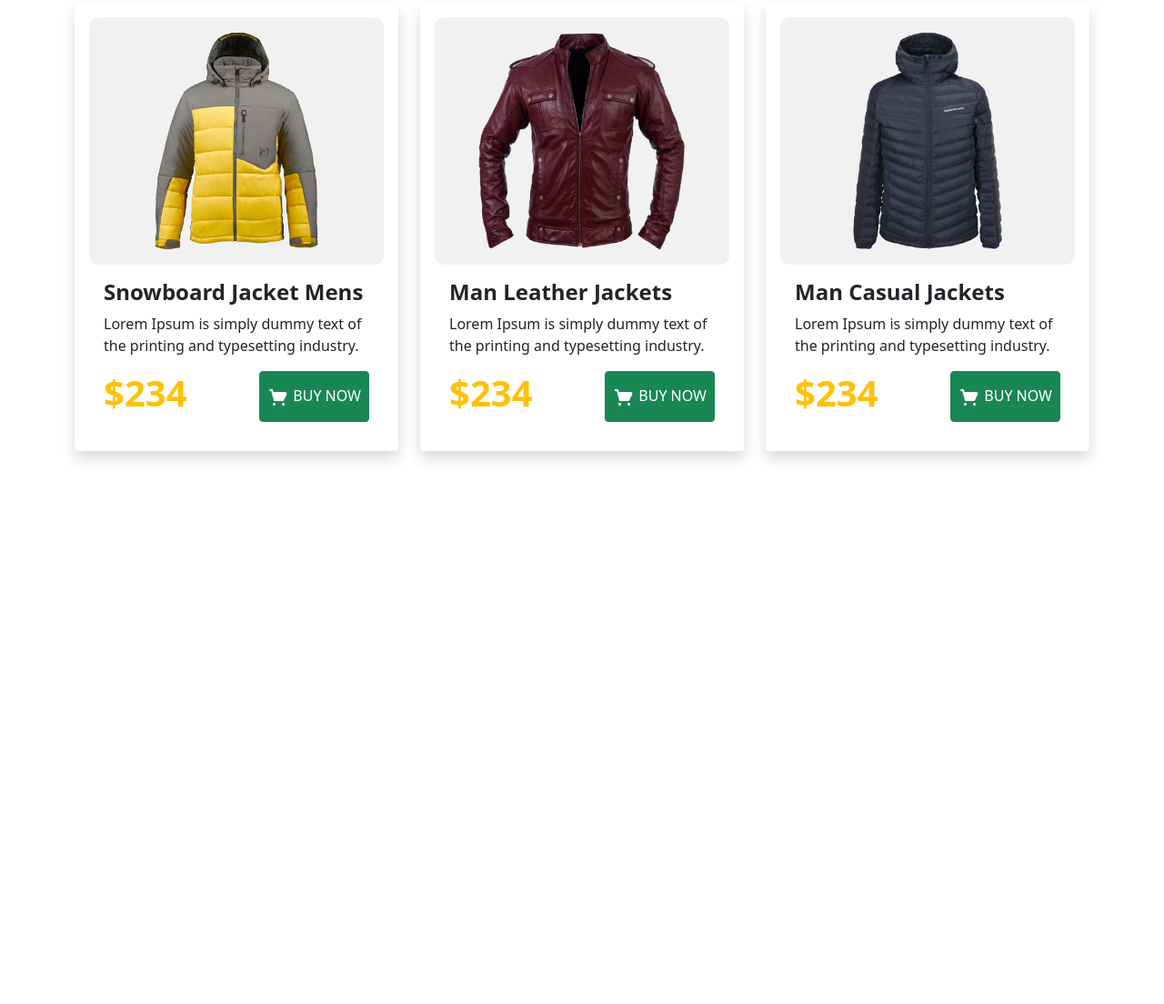
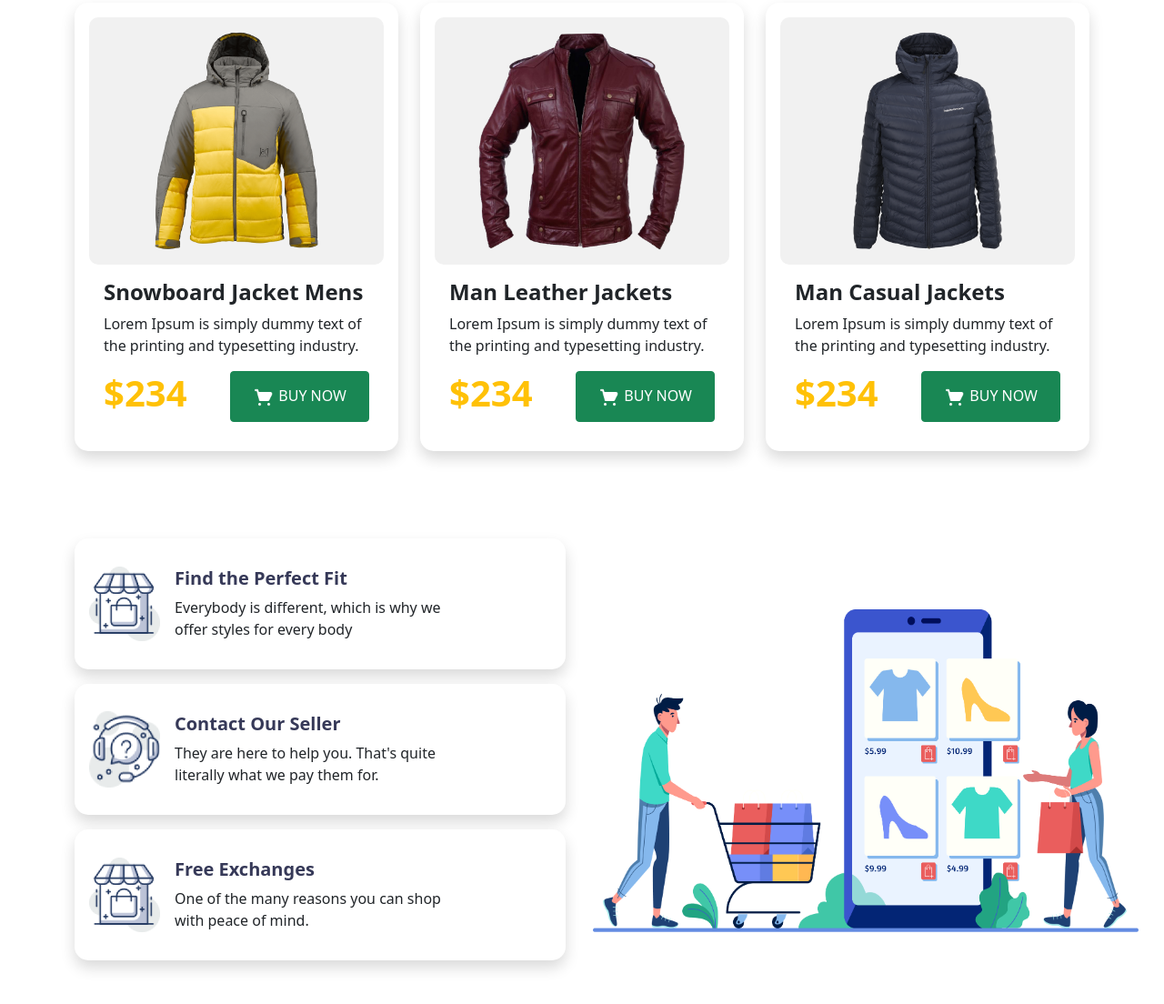
Before and after one commit to arifraj199/practise-penguin, a plain HTML site: page index.html in a window 1280 px wide. Shown: the part 1427-2531 px from the top of the page at 91% size. Before the commit the page ends 2019 px from the top, so only its background shows below. Drawn offline with nearby package versions, Linux system fonts and the light colour scheme.

Commit message:
last section added

```diff
--- a/index.html
+++ b/index.html
@@ -34,11 +34,23 @@
             background-color: #F1F1F1;
             border-radius: 10px;
         }
+
+        .jacket-padd {
+            border-radius: 15px;
+        }
+
+        .c-title-color {
+            color: #363958;
+        }
+
+        .c-padding {
+            border-radius: 15px;
+        }
     </style>
 
 </head>
 
-<body>
+<body style="background-color: white;">
 
     <header style="background-color: #FFFBF0;">
         <!-- Navbar Section -->
@@ -73,105 +85,157 @@
     </header>
     <main>
         <section class="container-fluid" style="background-color: #FFFBF0;">
-            <div class="container">
-                <div class="row">
-                    <div class="col-sm-12 col-md-6 col-lg-6 top-form">
-                        <h1><span class="text-warning">BE THE PENGUINS</span><br>OF WINTER</h1>
+            <div class="container ">
+                <div class="row ">
+                    <div class="col-sm-12 col-md-6 col-lg-6 top-form ">
+                        <h1><span class="text-warning ">BE THE PENGUINS</span><br>OF WINTER</h1>
                         <p>Lorem Ipsum is simply dummy text of the printing<br>and typesetting industry.</p>
-                        <button class="btn btn-success text-white uppercase text-uppercase p-2 rounded"><img src="icons/shopping-cart 1.png" alt="" width="24" height="24"> Buy Now</button>
+                        <button class="btn btn-success text-white uppercase text-uppercase py-2 px-4 rounded "><img src="icons/shopping-cart 1.png " alt=" " width="24 " height="24 "> Buy Now</button>
                     </div>
-                    <div class="col-sm-12 col-md-6 col-lg-6">
-                        <img src="images/model.png" alt="">
+                    <div class="col-sm-12 col-md-6 col-lg-6 ">
+                        <img src="images/model.png " alt=" ">
                     </div>
                 </div>
             </div>
         </section>
 
-        <section class="container-fluid bg-white">
-            <div class="container">
-                <h1 class="text-uppercase pt-5 pb-4 fw-bold w-jacket-title">women jacket</h1>
-                <div class="row row-cols-1 row-cols-md-3 g-4 mb-5">
+        <section class="container-fluid bg-white ">
+            <div class="container ">
+                <h1 class="text-uppercase pt-5 pb-4 fw-bold w-jacket-title ">women jacket</h1>
+                <div class="row row-cols-1 row-cols-md-3 g-4 mb-5 ">
                     <div class="col-sm-12 col-md-6 col-lg-4">
-                        <div class="card shadow p-3 mb-5 bg-body rounded border border-0">
-                            <img src="images/jacket-1.png" class="card-img-top jacket-img px-5 py-3" alt="..." width="293">
+                        <div class="card shadow p-3 mb-5 bg-body jacket-padd border border-0 ">
+                            <img src="images/jacket-1.png " class="card-img-top jacket-img px-5 py-3 " alt="... " width="293 ">
                             <div class="card-body ">
-                                <h5 class="card-title fw-bold fs-4">Yellow Coat Jacket</h5>
-                                <p class="card-text fw-normal">Lorem Ipsum is simply dummy text of the printing and typesetting industry.</p>
+                                <h5 class="card-title fw-bold fs-4 ">Yellow Coat Jacket</h5>
+                                <p class="card-text fw-normal ">Lorem Ipsum is simply dummy text of the printing and typesetting industry.</p>
                                 <div class="d-flex justify-content-between ">
-                                    <h2 class="text-warning fw-bold fs-1">$234</h2>
-                                    <button class="btn btn-success text-white uppercase text-uppercase p-2 rounded "><img src="icons/shopping-cart 1.png " alt=" " width="24 " height="24 "> Buy Now</button>
+                                    <h2 class="text-warning fw-bold fs-1 ">$234</h2>
+                                    <button class="btn btn-success text-white uppercase text-uppercase p-2 rounded py-2 px-4 "><img src="icons/shopping-cart 1.png " alt=" " width="24 " height="24 "> Buy Now</button>
                                 </div>
                             </div>
                         </div>
                     </div>
-                    <div class="col-sm-12 col-md-6 col-lg-4">
-                        <div class="card shadow p-3 mb-5 bg-body rounded border border-0">
-                            <img src="images/jacket-2.png" class="card-img-top jacket-img px-5 py-3" alt="..." width="293">
+                    <div class="col-sm-12 col-md-6 col-lg-4 ">
+                        <div class="card shadow p-3 mb-5 bg-body jacket-padd border border-0 ">
+                            <img src="images/jacket-2.png " class="card-img-top jacket-img px-5 py-3 " alt="... " width="293 ">
                             <div class="card-body ">
-                                <h5 class="card-title fw-bold fs-4">Ladies Jacket</h5>
-                                <p class="card-text fw-normal">Lorem Ipsum is simply dummy text of the printing and typesetting industry.</p>
+                                <h5 class="card-title fw-bold fs-4 ">Ladies Jacket</h5>
+                                <p class="card-text fw-normal ">Lorem Ipsum is simply dummy text of the printing and typesetting industry.</p>
                                 <div class="d-flex justify-content-between ">
-                                    <h2 class="text-warning fw-bold fs-1">$234</h2>
-                                    <button class="btn btn-success text-white uppercase text-uppercase p-2 rounded "><img src="icons/shopping-cart 1.png " alt=" " width="24 " height="24 "> Buy Now</button>
+                                    <h2 class="text-warning fw-bold fs-1 ">$234</h2>
+                                    <button class="btn btn-success text-white uppercase text-uppercase p-2 rounded py-2 px-4 "><img src="icons/shopping-cart 1.png " alt=" " width="24 " height="24 "> Buy Now</button>
                                 </div>
                             </div>
                         </div>
                     </div>
-                    <div class="col-sm-12 col-md-6 col-lg-4">
-                        <div class="card shadow p-3 mb-5 bg-body rounded border border-0">
-                            <img src="images/jacket-3.png" class="card-img-top jacket-img px-5 py-3" alt="..." width="293">
+                    <div class="col-sm-12 col-md-6 col-lg-4 ">
+                        <div class="card shadow p-3 mb-5 bg-body jacket-padd border border-0 ">
+                            <img src="images/jacket-3.png " class="card-img-top jacket-img px-5 py-3 " alt="... " width="293 ">
                             <div class="card-body ">
-                                <h5 class="card-title fw-bold fs-4">Woman Leather Jacket</h5>
-                                <p class="card-text fw-normal">Lorem Ipsum is simply dummy text of the printing and typesetting industry.</p>
+                                <h5 class="card-title fw-bold fs-4 ">Woman Leather Jacket</h5>
+                                <p class="card-text fw-normal ">Lorem Ipsum is simply dummy text of the printing and typesetting industry.</p>
                                 <div class="d-flex justify-content-between ">
-                                    <h2 class="text-warning fw-bold fs-1">$234</h2>
-                                    <button class="btn btn-success text-white uppercase text-uppercase p-2 rounded "><img src="icons/shopping-cart 1.png " alt=" " width="24 " height="24 "> Buy Now</button>
+                                    <h2 class="text-warning fw-bold fs-1 ">$234</h2>
+                                    <button class="btn btn-success text-white uppercase text-uppercase p-2 rounded py-2 px-4 "><img src="icons/shopping-cart 1.png " alt=" " width="24 " height="24 "> Buy Now</button>
                                 </div>
                             </div>
                         </div>
                     </div>
                 </div>
 
-                <h1 class="text-uppercase py-4 fw-bold w-jacket-title">Man Jacket</h1>
-                <div class="row row-cols-1 row-cols-md-3 g-4 mb-5">
-                    <div class="col-sm-12 col-md-6 col-lg-4">
-                        <div class="card shadow p-3 mb-5 bg-body rounded border border-0">
-                            <img src="images/jacket-4.png" class="card-img-top jacket-img px-5 py-3" alt="..." width="293">
+                <h1 class="text-uppercase py-4 fw-bold w-jacket-title ">Man Jacket</h1>
+                <div class="row row-cols-1 row-cols-md-3 g-4 mb-5 ">
+                    <div class="col-sm-12 col-md-6 col-lg-4 ">
+                        <div class="card shadow p-3 mb-5 bg-body jacket-padd border border-0 ">
+                            <img src="images/jacket-4.png " class="card-img-top jacket-img px-5 py-3 " alt="... " width="293 ">
                             <div class="card-body ">
-                                <h5 class="card-title fw-bold fs-4">Snowboard Jacket Mens</h5>
-                                <p class="card-text fw-normal">Lorem Ipsum is simply dummy text of the printing and typesetting industry.</p>
+                                <h5 class="card-title fw-bold fs-4 ">Snowboard Jacket Mens</h5>
+                                <p class="card-text fw-normal ">Lorem Ipsum is simply dummy text of the printing and typesetting industry.</p>
                                 <div class="d-flex justify-content-between ">
-                                    <h2 class="text-warning fw-bold fs-1">$234</h2>
-                                    <button class="btn btn-success text-white uppercase text-uppercase p-2 rounded "><img src="icons/shopping-cart 1.png " alt=" " width="24 " height="24 "> Buy Now</button>
+                                    <h2 class="text-warning fw-bold fs-1 ">$234</h2>
+                                    <button class="btn btn-success text-white uppercase text-uppercase p-2 rounded py-2 px-4 "><img src="icons/shopping-cart 1.png " alt=" " width="24 " height="24 "> Buy Now</button>
                                 </div>
                             </div>
                         </div>
                     </div>
-                    <div class="col-sm-12 col-md-6 col-lg-4">
-                        <div class="card shadow p-3 mb-5 bg-body rounded border border-0">
-                            <img src="images/jacket-5.png" class="card-img-top jacket-img px-5 py-3" alt="..." width="293">
+                    <div class="col-sm-12 col-md-6 col-lg-4 ">
+                        <div class="card shadow p-3 mb-5 bg-body jacket-padd border border-0 ">
+                            <img src="images/jacket-5.png " class="card-img-top jacket-img px-5 py-3 " alt="... " width="293 ">
                             <div class="card-body ">
-                                <h5 class="card-title fw-bold fs-4">Man Leather Jackets</h5>
-                                <p class="card-text fw-normal">Lorem Ipsum is simply dummy text of the printing and typesetting industry.</p>
+                                <h5 class="card-title fw-bold fs-4 ">Man Leather Jackets</h5>
+                                <p class="card-text fw-normal ">Lorem Ipsum is simply dummy text of the printing and typesetting industry.</p>
                                 <div class="d-flex justify-content-between ">
-                                    <h2 class="text-warning fw-bold fs-1">$234</h2>
-                                    <button class="btn btn-success text-white uppercase text-uppercase p-2 rounded "><img src="icons/shopping-cart 1.png " alt=" " width="24 " height="24 "> Buy Now</button>
+                                    <h2 class="text-warning fw-bold fs-1 ">$234</h2>
+                                    <button class="btn btn-success text-white uppercase text-uppercase p-2 rounded py-2 px-4 "><img src="icons/shopping-cart 1.png " alt=" " width="24 " height="24 "> Buy Now</button>
                                 </div>
                             </div>
                         </div>
                     </div>
-                    <div class="col-sm-12 col-md-6 col-lg-4">
-                        <div class="card shadow p-3 mb-5 bg-body rounded border border-0">
-                            <img src="images/jacket-6.png" class="card-img-top jacket-img px-5 py-3" alt="..." width="293">
+                    <div class="col-sm-12 col-md-6 col-lg-4 ">
+                        <div class="card shadow p-3 mb-5 bg-body jacket-padd border border-0 ">
+                            <img src="images/jacket-6.png " class="card-img-top jacket-img px-5 py-3 " alt="... " width="293 ">
                             <div class="card-body ">
-                                <h5 class="card-title fw-bold fs-4">Man Casual Jackets</h5>
-                                <p class="card-text fw-normal">Lorem Ipsum is simply dummy text of the printing and typesetting industry.</p>
+                                <h5 class="card-title fw-bold fs-4 ">Man Casual Jackets</h5>
+                                <p class="card-text fw-normal ">Lorem Ipsum is simply dummy text of the printing and typesetting industry.</p>
                                 <div class="d-flex justify-content-between ">
-                                    <h2 class="text-warning fw-bold fs-1">$234</h2>
-                                    <button class="btn btn-success text-white uppercase text-uppercase p-2 rounded "><img src="icons/shopping-cart 1.png " alt=" " width="24 " height="24 "> Buy Now</button>
+                                    <h2 class="text-warning fw-bold fs-1 ">$234</h2>
+                                    <button class="btn btn-success text-white uppercase text-uppercase p-2 rounded py-2 px-4 "><img src="icons/shopping-cart 1.png " alt=" " width="24 " height="24 "> Buy Now</button>
                                 </div>
                             </div>
                         </div>
+                    </div>
+                </div>
+            </div>
+        </section>
+
+        <section class="container-fluid bg-white ">
+            <div class="container">
+                <div class="row ">
+                    <div class="col-md-12 col-lg-6">
+                        <div class="card mb-3 shadow p-3 mb-3 bg-body c-padding border border-0" style="max-width: 540px;">
+                            <div class="row g-0">
+                                <div class="col-md-4 d-flex align-items-center" style="width: 78px;">
+                                    <img src="images/house.png" class="img-fluid rounded-start" alt="..." width="78" height="82">
+                                </div>
+                                <div class="col-md-8 d-flex align-items-center">
+                                    <div class="card-body">
+                                        <h5 class="card-title c-title-color fw-bold">Find the Perfect Fit</h5>
+                                        <p class="card-text">Everybody is different, which is why we offer styles for every body</p>
+                                    </div>
+                                </div>
+                            </div>
+                        </div>
+                        <div class="card mb-3 shadow p-3 mb-3 bg-body c-padding border border-0" style="max-width: 540px;">
+                            <div class="row g-0">
+                                <div class="col-md-4 d-flex align-items-center" style="width: 78px;">
+                                    <img src="images/question.png" class="img-fluid rounded-start" alt="..." width="78" height="82">
+                                </div>
+                                <div class="col-md-8 d-flex align-items-center">
+                                    <div class="card-body">
+                                        <h5 class="card-title c-title-color fw-bold">Contact Our Seller</h5>
+                                        <p class="card-text">They are here to help you. That's quite literally what we pay them for.</p>
+                                    </div>
+                                </div>
+                            </div>
+                        </div>
+                        <div class="card mb-3 shadow p-3 mb-5 bg-body c-padding border border-0" style="max-width: 540px;">
+                            <div class="row g-0">
+                                <div class="col-md-4 d-flex align-items-center" style="width: 78px;">
+                                    <img src="images/house.png" class="img-fluid rounded-start" alt="..." width="78" height="82">
+                                </div>
+                                <div class="col-md-8 d-flex align-items-center">
+                                    <div class="card-body">
+                                        <h5 class="card-title c-title-color fw-bold">Free Exchanges</h5>
+                                        <p class="card-text">One of the many reasons you can shop with peace of mind.</p>
+                                    </div>
+                                </div>
+                            </div>
+                        </div>
+                    </div>
+
+                    <div class="col-md-12 col-lg-6 d-flex align-items-center">
+                        <img src="images/shopping.png " alt=" " width="600 ">
                     </div>
                 </div>
             </div>
```
